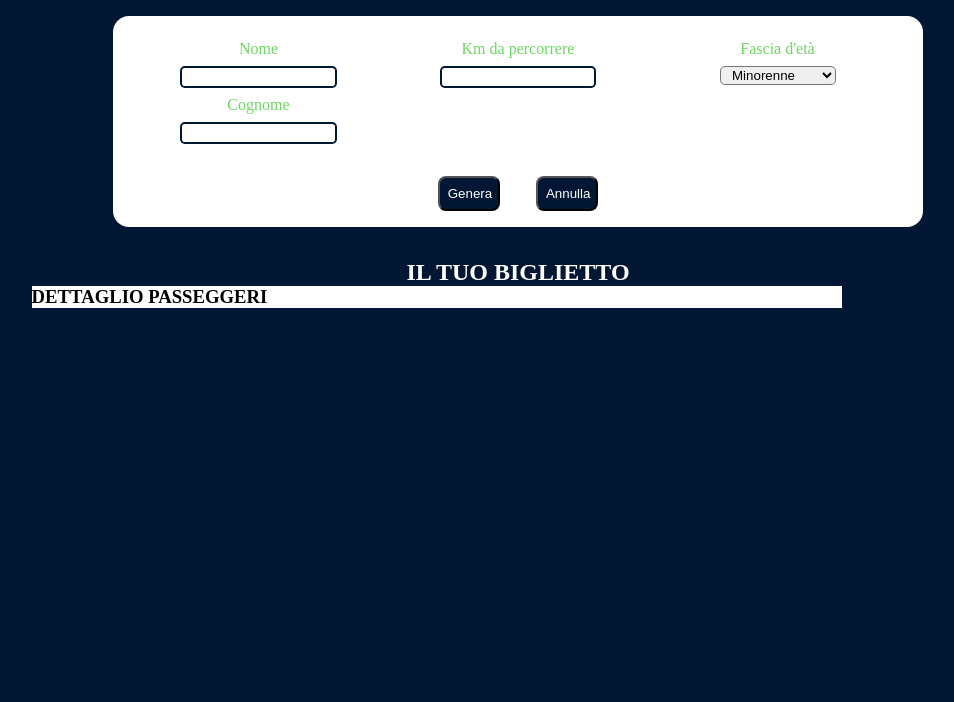
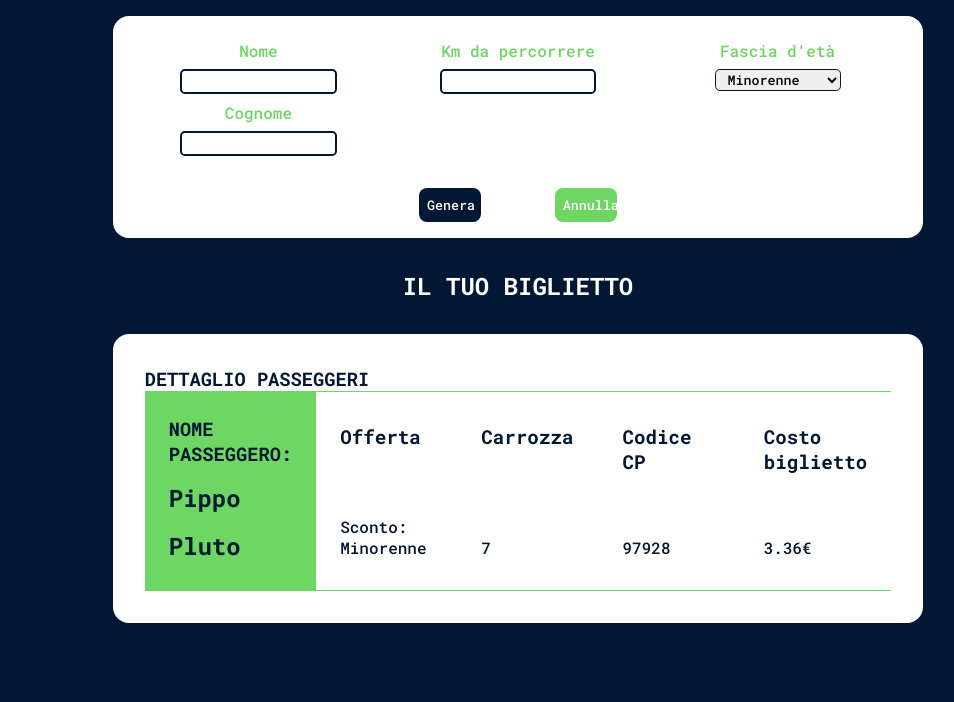
Before and after one commit to Mariosam2/js-biglietto-treno-form, a plain HTML site: page index.html in a window 1280 px wide. Shown: the part 98-800 px from the top of the page, without its empty margins (122-1076 px from the left). Drawn offline with Linux system fonts and the light colour scheme.

Commit message:
finished HTML & CSS

```diff
--- a/assets/css/style.css
+++ b/assets/css/style.css
@@ -9,6 +9,7 @@
     box-sizing: border-box;
     margin: 0;
     padding: 0;
+    font-family: 'Roboto Mono', monospace;
 }
 
 body {
@@ -27,6 +28,11 @@ body {
 
 }
 
+.subtitle {
+    font-weight: 700;
+    font-size: 1.2rem;
+}
+
 /* #region Utilities */
 .d-flex {
     display: flex;
@@ -40,16 +46,23 @@ body {
     text-transform: uppercase;
 }
 
-.my-2 {
-    margin-top: 2rem;
-    margin-bottom: 2rem;
+.p-2 {
+    padding: 2rem;
 }
+
+.text-primary {
+    color: var(--bool-blue);
+}
+
+
 /* #endregion */
 
 
 /* #region columns */
 [class*="col-"] {
     background-color: white;
+    margin: 2rem auto;
+    border-radius: 1rem;
 }
 .col-10 {
     width: calc((100%/12)*10);
@@ -73,8 +86,6 @@ body {
     flex-wrap: wrap;
     justify-content: space-between;
     padding: 1rem;
-    margin: 2rem auto;
-    border-radius: 1rem;
 }
 
 #ticketForm > *:not(.submit) {
@@ -95,12 +106,11 @@ body {
     max-width: 80%;
     margin: 0 auto;
     border-radius: 0.3rem;
+    border-color: var(--bool-blue);
 }
 
 .userData input[type="text"]{
     padding: 0.1rem 0;
-    color: var(--bool-blue);
-    border-color: var(--bool-blue);
     border-style: solid;
 }
 
@@ -116,10 +126,49 @@ select {
 .submit >* {
     width: 8%;
     padding: 0.5rem;
-    margin: 0 1rem;
+    margin: 0 2rem;
     border-radius: 0.5rem;
-    background-color: var(--bool-blue);
+    border: none;
     color: white;
 }
 
+#generate {
+    background-color: var(--bool-blue);
+}
+
+#cancel {
+    background-color: var(--bool-green);
+}
+
+.ticket {
+    height: 200px;
+    border-top: 1px solid;
+    border-bottom: 1px solid;
+    border-color: var(--bool-green);
+
+}
+
+.passengerName {
+    background-color: var(--bool-green);
+    padding: 1.5rem;
+}
+
+.passengerName span {
+    display: block;
+    margin: 1rem 0;
+    font-size: 1.5rem;
+    font-weight: 700;
+}
+
+.ticket .box {
+    display: flex;
+    flex-direction: column;
+    justify-content: space-between;
+    padding: 2rem 1.5rem;
+}
+
+.passengerName, .ticket .box {
+    flex-basis: 20%;
+}
+
 /* #endregion */
--- a/index.html
+++ b/index.html
@@ -5,6 +5,9 @@
     <meta charset="UTF-8">
     <meta http-equiv="X-UA-Compatible" content="IE=edge">
     <meta name="viewport" content="width=device-width, initial-scale=1.0">
+    <link rel="preconnect" href="https://fonts.googleapis.com">
+    <link rel="preconnect" href="https://fonts.gstatic.com" crossorigin>
+    <link href="https://fonts.googleapis.com/css2?family=Roboto+Mono:wght@500;700&display=swap" rel="stylesheet">
     <title>Document</title>
     <link rel="stylesheet" href="./assets/css/style.css">
     <script src="./assets/js/main.js" defer></script>
@@ -14,7 +17,8 @@
     <main id="site_main">
         <div class="container">
             <section class="ticketPriceCalc">
-                <h2 class="title text-uppercase"><img src="./assets/img/logo.png" alt="" id="logo"> CALCOLA IL PREZZO DEL TUO BIGLIETTO</h2>
+                <h2 class="title text-uppercase"><img src="./assets/img/logo.png" alt="" id="logo"> CALCOLA IL PREZZO
+                    DEL TUO BIGLIETTO</h2>
                 <div class="row">
                     <form action="./index.html" method="get" class="d-flex col-10" id="ticketForm">
                         <div class="userData">
@@ -36,21 +40,40 @@
                             </select>
                         </div>
                         <div class=" submit grow-1">
-                            <input type="submit" value="Genera">
-                            <input type="submit" value="Annulla">
+                            <input type="submit" value="Genera" id="generate">
+                            <input type="submit" value="Annulla" id="cancel">
                         </div>
-
-
                     </form>
-
                 </div>
-
             </section>
-            <section class="ticket">
+            <section class="ticket_info">
                 <h2 class="title text-uppercase">Il tuo biglietto</h2>
                 <div class="row">
-                    <div class="col-10">
+                    <div class="col-10 p-2 text-primary">
                         <h3 class="text-uppercase">DETTAGLIO PASSEGGERI</h3>
+                        <div class="ticket d-flex">
+                            <div class="passengerName">
+                                <h3 class="text-uppercase">Nome Passeggero:</h3>
+                                <span id="name">Pippo</span>
+                                <span id="surname">Pluto</span>
+                            </div>
+                            <div class="box">
+                                <span class="subtitle">Offerta</span>
+                                <span>Sconto:<br><span id="discount">Minorenne</span></span>
+                            </div>
+                            <div class="box">
+                                <span class="subtitle">Carrozza</span>
+                                <span>7</span>
+                            </div>
+                            <div class="box">
+                                <span class="subtitle">Codice CP</span>
+                                <span>97928</span>
+                            </div>
+                            <div class="box">
+                                <span class="subtitle">Costo biglietto</span>
+                                <span>3.36&euro;</span>
+                            </div>
+                        </div>
                     </div>
                 </div>
             </section>
```
